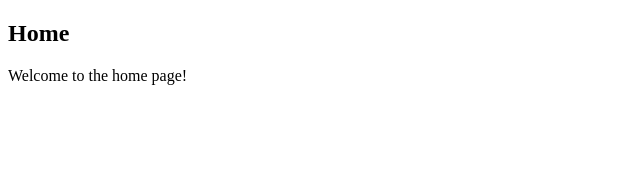
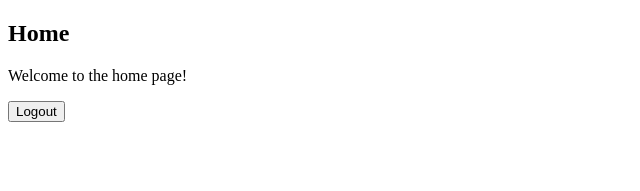
Before and after one commit to BrendVandenEynde/Herexamen-Dev-5, a Vue app: page /home in a window 1280 px wide. Shown: the top 191 px of the page, without its empty margins (0-640 px from the left). Built offline with nearby package versions, Linux system fonts and the light colour scheme.

Commit message:
feat: Add minimal logout functionality to Homepage
Added logout button in HomePage.vue to navigate users back to the login page (/login) using Vue Router's useRouter hook.

```diff
--- a/src/views/HomePage.vue
+++ b/src/views/HomePage.vue
@@ -1,15 +1,19 @@
-<script>
+<script setup>
 import Home from '../components/HomeComp.vue';
+import { useRouter } from 'vue-router';
 
-export default {
-    components: {
-        Home
-    }
-}
+const router = useRouter();
+
+const handleLogout = () => {
+    // Perform logout actions (e.g., clear session, reset state)
+    // Redirect to login page after logout
+    router.push({ name: 'Login' });
+};
 </script>
 
 <template>
     <div>
         <Home />
+        <button @click="handleLogout">Logout</button>
     </div>
 </template>
```
